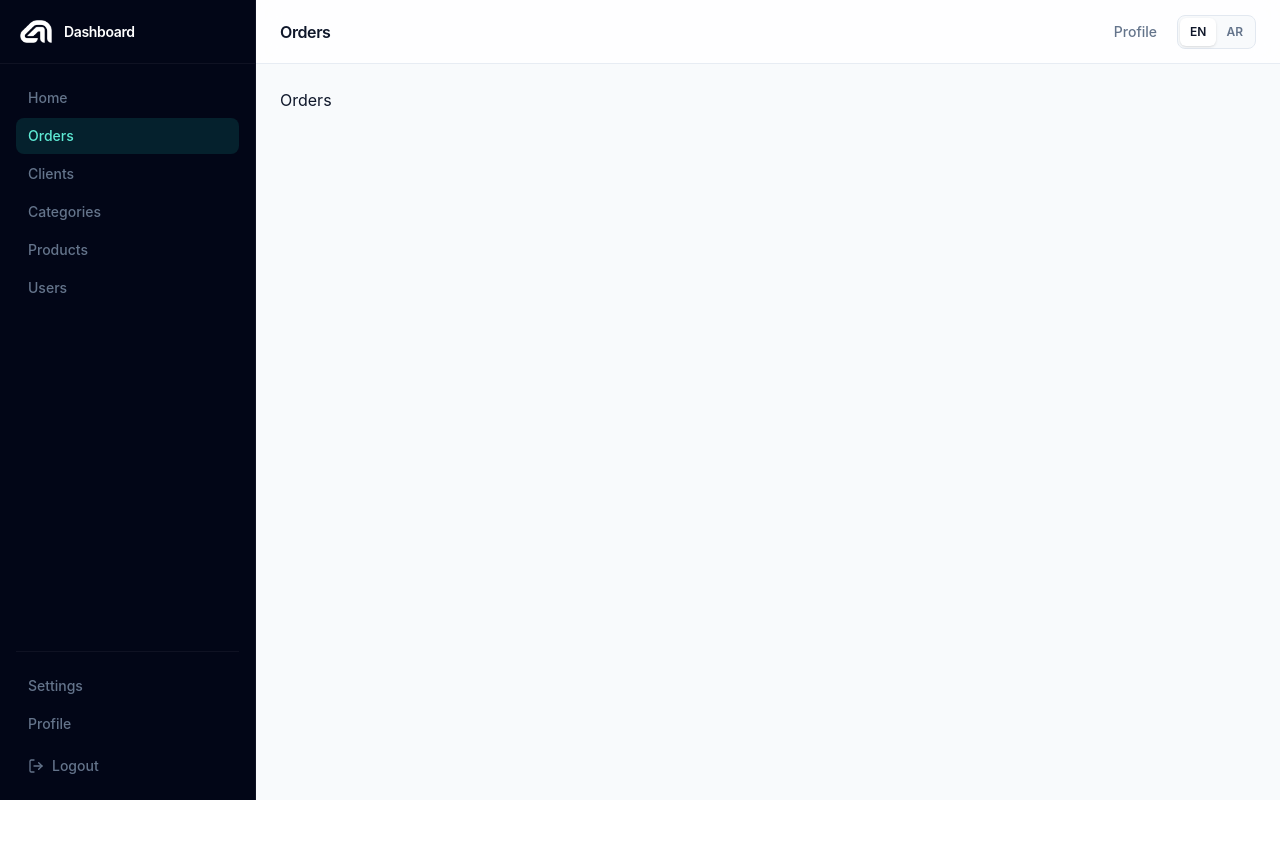
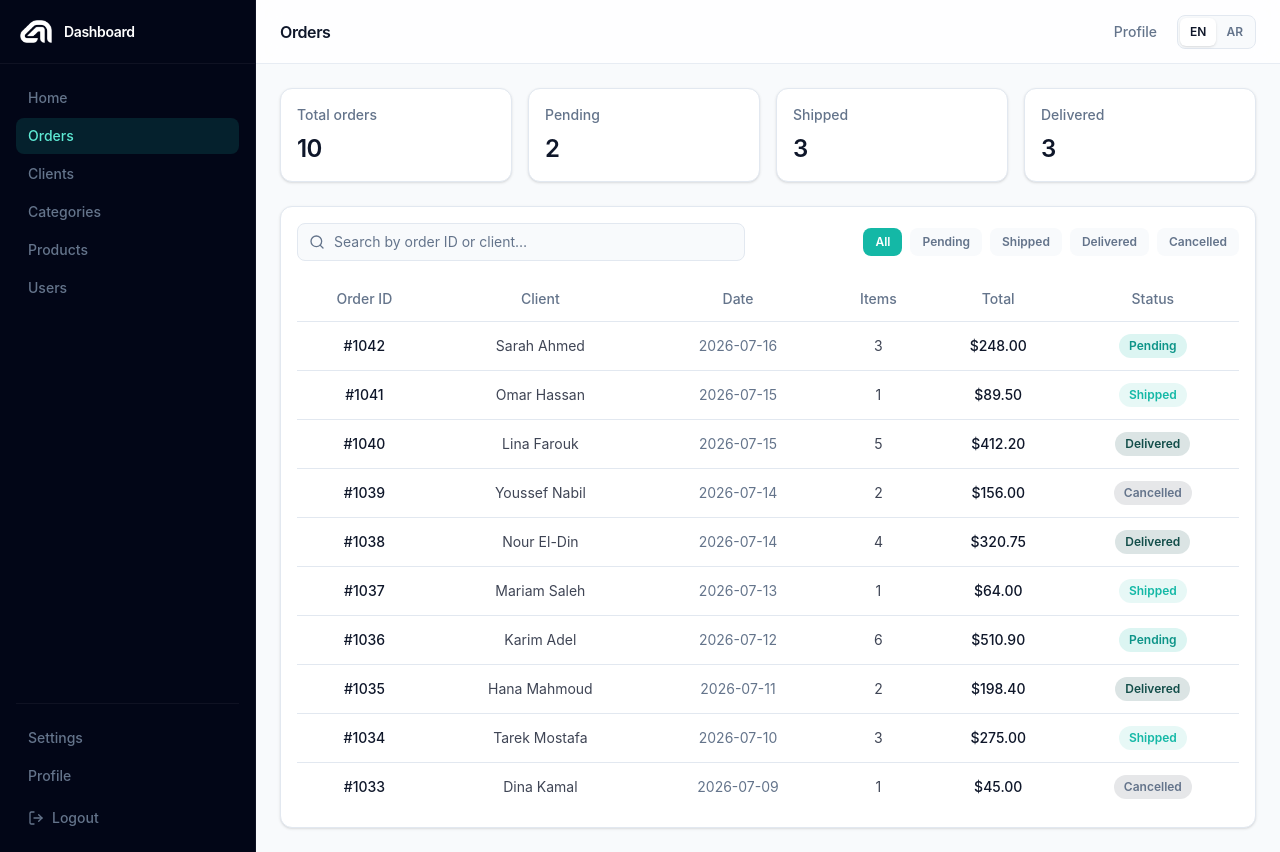
Before and after one commit to kareem-dev-me/react-dashboard, a React (Vite) app: page /dashboard/orders in a window 1280 px wide. Before the commit the page ends 800 px from the top, so only its background shows below. Built offline with nearby package versions, Linux system fonts and the light colour scheme.

Commit message:
Add order management features including order KPIs, search functionality, and status filters. Update translations for English and Arabic languages.

```diff
--- a/src/languages/ar.json
+++ b/src/languages/ar.json
@@ -77,5 +77,32 @@
       "time4": "منذ 3 ساعات",
       "time5": "أمس"
     }
+  },
+  "orders": {
+    "kpis": {
+      "total": "إجمالي الطلبات",
+      "pending": "قيد الانتظار",
+      "shipped": "تم الشحن",
+      "delivered": "تم التسليم"
+    },
+    "searchPlaceholder": "ابحث برقم الطلب أو اسم العميل…",
+    "filters": {
+      "all": "الكل"
+    },
+    "table": {
+      "id": "رقم الطلب",
+      "client": "العميل",
+      "date": "التاريخ",
+      "items": "العناصر",
+      "total": "الإجمالي",
+      "status": "الحالة"
+    },
+    "status": {
+      "pending": "قيد الانتظار",
+      "shipped": "تم الشحن",
+      "delivered": "تم التسليم",
+      "cancelled": "ملغى"
+    },
+    "empty": "لا توجد طلبات تطابق عوامل التصفية."
   }
 }
--- a/src/languages/en.json
+++ b/src/languages/en.json
@@ -77,5 +77,32 @@
       "time4": "3 hours ago",
       "time5": "Yesterday"
     }
+  },
+  "orders": {
+    "kpis": {
+      "total": "Total orders",
+      "pending": "Pending",
+      "shipped": "Shipped",
+      "delivered": "Delivered"
+    },
+    "searchPlaceholder": "Search by order ID or client…",
+    "filters": {
+      "all": "All"
+    },
+    "table": {
+      "id": "Order ID",
+      "client": "Client",
+      "date": "Date",
+      "items": "Items",
+      "total": "Total",
+      "status": "Status"
+    },
+    "status": {
+      "pending": "Pending",
+      "shipped": "Shipped",
+      "delivered": "Delivered",
+      "cancelled": "Cancelled"
+    },
+    "empty": "No orders match your filters."
   }
 }
--- a/src/pages/Orders.tsx
+++ b/src/pages/Orders.tsx
@@ -1,7 +1,176 @@
+import { useMemo, useState } from "react";
+import { useTranslation } from "react-i18next";
+import { Search } from "lucide-react";
+
+type OrderStatus = "pending" | "shipped" | "delivered" | "cancelled";
+
+type Order = {
+  id: string;
+  client: string;
+  date: string;
+  items: number;
+  total: string;
+  status: OrderStatus;
+};
+
+const MOCK_ORDERS: Order[] = [
+  { id: "#1042", client: "Sarah Ahmed", date: "2026-07-16", items: 3, total: "$248.00", status: "pending" },
+  { id: "#1041", client: "Omar Hassan", date: "2026-07-15", items: 1, total: "$89.50", status: "shipped" },
+  { id: "#1040", client: "Lina Farouk", date: "2026-07-15", items: 5, total: "$412.20", status: "delivered" },
+  { id: "#1039", client: "Youssef Nabil", date: "2026-07-14", items: 2, total: "$156.00", status: "cancelled" },
+  { id: "#1038", client: "Nour El-Din", date: "2026-07-14", items: 4, total: "$320.75", status: "delivered" },
+  { id: "#1037", client: "Mariam Saleh", date: "2026-07-13", items: 1, total: "$64.00", status: "shipped" },
+  { id: "#1036", client: "Karim Adel", date: "2026-07-12", items: 6, total: "$510.90", status: "pending" },
+  { id: "#1035", client: "Hana Mahmoud", date: "2026-07-11", items: 2, total: "$198.40", status: "delivered" },
+  { id: "#1034", client: "Tarek Mostafa", date: "2026-07-10", items: 3, total: "$275.00", status: "shipped" },
+  { id: "#1033", client: "Dina Kamal", date: "2026-07-09", items: 1, total: "$45.00", status: "cancelled" },
+];
+
+const STATUS_FILTERS: Array<"all" | OrderStatus> = [
+  "all",
+  "pending",
+  "shipped",
+  "delivered",
+  "cancelled",
+];
+
+function statusBadgeClass(status: OrderStatus) {
+  switch (status) {
+    case "pending":
+      return "bg-primary/15 text-primary-muted";
+    case "shipped":
+      return "bg-primary/10 text-primary";
+    case "delivered":
+      return "bg-primary-deep/15 text-primary-deep";
+    case "cancelled":
+      return "bg-ink/10 text-muted";
+  }
+}
+
 const Orders: React.FC = () => {
+  const { t } = useTranslation();
+  const [search, setSearch] = useState("");
+  const [statusFilter, setStatusFilter] = useState<"all" | OrderStatus>("all");
+
+  const counts = useMemo(() => {
+    return {
+      total: MOCK_ORDERS.length,
+      pending: MOCK_ORDERS.filter((o) => o.status === "pending").length,
+      shipped: MOCK_ORDERS.filter((o) => o.status === "shipped").length,
+      delivered: MOCK_ORDERS.filter((o) => o.status === "delivered").length,
+    };
+  }, []);
+
+  const filteredOrders = useMemo(() => {
+    const query = search.trim().toLowerCase();
+    return MOCK_ORDERS.filter((order) => {
+      const matchesStatus = statusFilter === "all" || order.status === statusFilter;
+      const matchesSearch =
+        query.length === 0 ||
+        order.id.toLowerCase().includes(query) ||
+        order.client.toLowerCase().includes(query);
+      return matchesStatus && matchesSearch;
+    });
+  }, [search, statusFilter]);
+
+  const kpis = [
+    { label: t("orders.kpis.total"), value: counts.total },
+    { label: t("orders.kpis.pending"), value: counts.pending },
+    { label: t("orders.kpis.shipped"), value: counts.shipped },
+    { label: t("orders.kpis.delivered"), value: counts.delivered },
+  ];
+
   return (
-    <div>
-      <h1>Orders</h1>
+    <div className="flex flex-col gap-6">
+      <section className="grid grid-cols-1 gap-4 sm:grid-cols-2 xl:grid-cols-4">
+        {kpis.map((kpi) => (
+          <article
+            key={kpi.label}
+            className="rounded-xl border border-border bg-surface-card p-4 text-start shadow-sm"
+          >
+            <p className="text-sm font-medium text-muted">{kpi.label}</p>
+            <p className="mt-2 text-2xl font-semibold tracking-tight text-ink">{kpi.value}</p>
+          </article>
+        ))}
+      </section>
+
+      <section className="rounded-xl border border-border bg-surface-card p-4 shadow-sm">
+        <div className="flex flex-col gap-4 lg:flex-row lg:items-center lg:justify-between">
+          <label className="relative block w-full max-w-md">
+            <Search className="pointer-events-none absolute inset-s-3 top-1/2 h-4 w-4 -translate-y-1/2 text-muted" />
+            <input
+              type="search"
+              value={search}
+              onChange={(e) => setSearch(e.target.value)}
+              placeholder={t("orders.searchPlaceholder")}
+              className="w-full rounded-lg border border-border bg-surface py-2 pe-3 ps-9 text-sm text-ink outline-none placeholder:text-muted focus:border-primary focus:ring-2 focus:ring-primary/20"
+            />
+          </label>
+
+          <div className="flex flex-wrap gap-2">
+            {STATUS_FILTERS.map((status) => {
+              const label =
+                status === "all" ? t("orders.filters.all") : t(`orders.status.${status}`);
+              const isActive = statusFilter === status;
+              return (
+                <button
+                  key={status}
+                  type="button"
+                  onClick={() => setStatusFilter(status)}
+                  className={[
+                    "rounded-lg px-3 py-1.5 text-xs font-semibold transition-colors",
+                    isActive
+                      ? "bg-primary text-white"
+                      : "bg-surface text-muted hover:bg-primary/10 hover:text-primary",
+                  ].join(" ")}
+                >
+                  {label}
+                </button>
+              );
+            })}
+          </div>
+        </div>
+
+        <div className="mt-4 overflow-x-auto">
+          <table className="min-w-full text-start text-sm">
+            <thead>
+              <tr className="border-b border-border text-muted">
+                <th className="px-3 py-3 font-medium">{t("orders.table.id")}</th>
+                <th className="px-3 py-3 font-medium">{t("orders.table.client")}</th>
+                <th className="px-3 py-3 font-medium">{t("orders.table.date")}</th>
+                <th className="px-3 py-3 font-medium">{t("orders.table.items")}</th>
+                <th className="px-3 py-3 font-medium">{t("orders.table.total")}</th>
+                <th className="px-3 py-3 font-medium">{t("orders.table.status")}</th>
+              </tr>
+            </thead>
+            <tbody>
+              {filteredOrders.map((order) => (
+                <tr key={order.id} className="border-b border-border last:border-b-0 text-center">
+                  <td className="px-3 py-3 font-medium text-ink">{order.id}</td>
+                  <td className="px-3 py-3 text-ink/80">{order.client}</td>
+                  <td className="px-3 py-3 text-muted">{order.date}</td>
+                  <td className="px-3 py-3 text-ink/80">{order.items}</td>
+                  <td className="px-3 py-3 font-medium text-ink">{order.total}</td>
+                  <td className="px-3 py-3">
+                    <span
+                      className={[
+                        "inline-flex rounded-full px-2.5 py-1 text-xs font-semibold",
+                        statusBadgeClass(order.status),
+                      ].join(" ")}
+                    >
+                      {t(`orders.status.${order.status}`)}
+                    </span>
+                  </td>
+                </tr>
+              ))}
+            </tbody>
+          </table>
+
+          {filteredOrders.length === 0 && (
+            <p className="py-10 text-center text-sm text-muted">{t("orders.empty")}</p>
+          )}
+        </div>
+      </section>
     </div>
   );
 };
```
